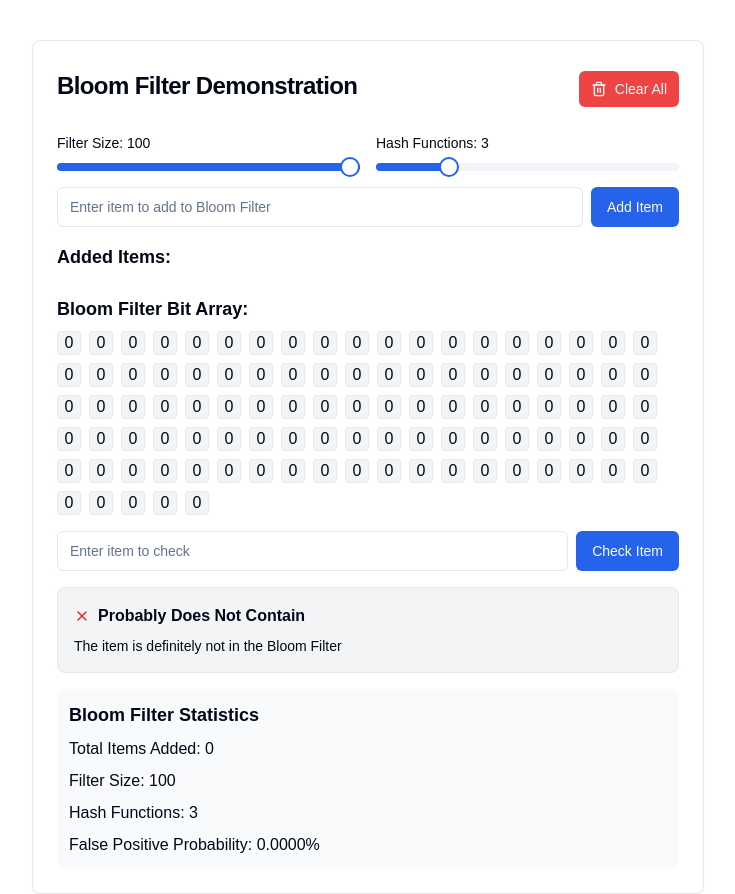
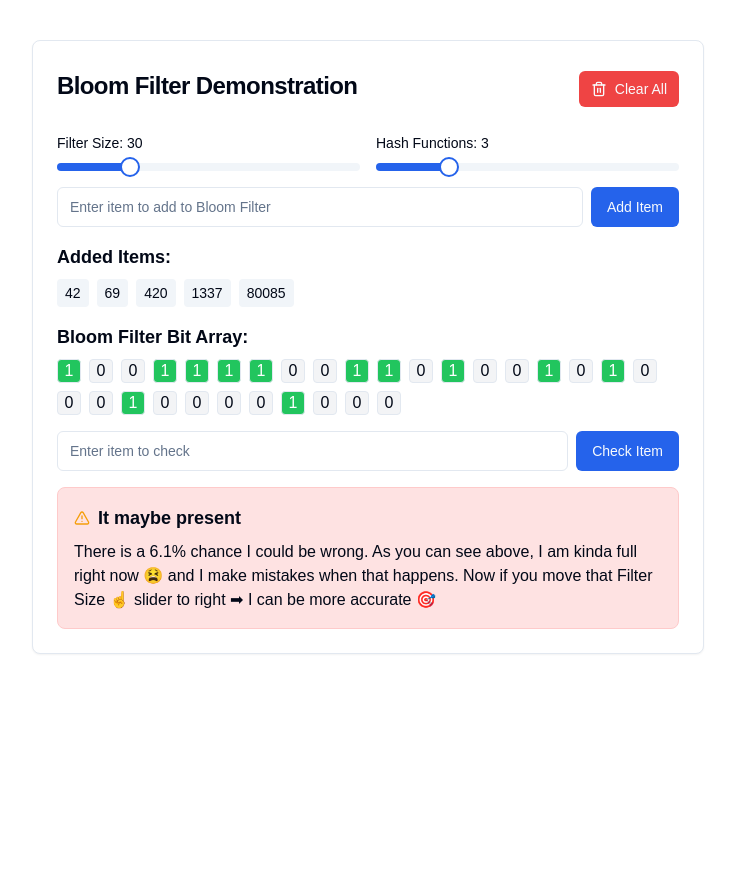
Before and after one commit to Sagyam/tools, a Next.js app: page /bloom-filter in a window 1280 px wide. Both pictures are taken after a click on the button "Check Item". Shown: the whole page, without its empty margins (272-1007 px from the left). After the commit the page ends 800 px from the top, so only its background shows below. Built offline with nearby package versions, Linux system fonts and the light colour scheme.

Commit message:
add personality to bf

```diff
--- a/app/bloom-calculator/bloom-filter-calculator.tsx
+++ b/app/bloom-calculator/bloom-filter-calculator.tsx
@@ -110,7 +110,7 @@ const generateGraphData = (
             ? [10, 100, 1000, 10000, 100000]
             : param === 'm'
               ? [1000, 10000, 100000, 1000000, 10000000]
-              : [1, 2, 3, 4, 5, 6, 7, 8, 9]
+              : [...Array(50).keys()]
 
     range.forEach((value) => {
         let currentN = n,
@@ -209,7 +209,7 @@ const BloomFilterCalculator: React.FC = () => {
     }
 
     return (
-        <Card className="w-full max-w-4xl mx-auto">
+        <Card className="w-full max-w-4xl mx-auto ">
             <CardHeader>
                 <CardTitle>Bloom Filter Calculator</CardTitle>
             </CardHeader>
--- a/app/bloom-filter/page.tsx
+++ b/app/bloom-filter/page.tsx
@@ -6,8 +6,8 @@ import { Card, CardContent, CardHeader, CardTitle } from '@/components/ui/card'
 import { Input } from '@/components/ui/input'
 import { Label } from '@/components/ui/label'
 import { Slider } from '@/components/ui/slider'
-import { Check, Trash2, X } from 'lucide-react'
-import React, { useCallback, useState } from 'react'
+import { Check, Trash2, TriangleAlert } from 'lucide-react'
+import React, { useCallback, useEffect, useState } from 'react'
 
 // Type definitions
 interface BloomFilterParams {
@@ -20,7 +20,7 @@ class BloomFilter {
     private readonly hashFunctions: number
     private readonly bitArray: boolean[]
 
-    constructor({ size = 40, hashFunctions = 3 }: BloomFilterParams = {}) {
+    constructor({ size = 40, hashFunctions = 5 }: BloomFilterParams = {}) {
         this.size = size
         this.hashFunctions = hashFunctions
         this.bitArray = new Array(size).fill(false)
@@ -73,14 +73,20 @@ class BloomFilter {
 }
 
 const BloomFilterDemo: React.FC = () => {
-    const [filterSize, setFilterSize] = useState<number>(100)
+    const [filterSize, setFilterSize] = useState<number>(30)
     const [hashFunctions, setHashFunctions] = useState<number>(3)
 
     const [bloomFilter, setBloomFilter] = useState<BloomFilter>(
         new BloomFilter({ size: filterSize, hashFunctions })
     )
     const [input, setInput] = useState<string>('')
-    const [addedItems, setAddedItems] = useState<string[]>([])
+    const [addedItems, setAddedItems] = useState<string[]>([
+        '42',
+        '69',
+        '420',
+        '1337',
+        '80085',
+    ])
     const [checkItem, setCheckItem] = useState<string>('')
     const [bitArray, setBitArray] = useState<boolean[]>(
         bloomFilter.getBitArray()
@@ -110,8 +116,13 @@ const BloomFilterDemo: React.FC = () => {
                 newBloomFilter.calculateFalseProbability(addedItems.length)
             setFalseProbability(newFalseProbability)
         },
+
         [addedItems, filterSize, hashFunctions]
     )
+
+    useEffect(() => {
+        recreateBloomFilter()
+    }, [])
 
     const handleAddItem = useCallback(() => {
         if (input.trim()) {
@@ -164,7 +175,7 @@ const BloomFilterDemo: React.FC = () => {
     }
 
     return (
-        <div className="max-w-2xl mx-auto space-y-2">
+        <div className="max-w-2xl mx-auto">
             <Card>
                 <CardHeader className="flex flex-row items-center justify-between">
                     <CardTitle>Bloom Filter Demonstration</CardTitle>
@@ -277,40 +288,27 @@ const BloomFilterDemo: React.FC = () => {
                                 <div className="flex items-center justify-between">
                                     <div className="flex items-center gap-2">
                                         {checkResult ? (
+                                            <TriangleAlert className="h-4 w-4 text-amber-500" />
+                                        ) : (
                                             <Check className="h-4 w-4 text-green-600" />
-                                        ) : (
-                                            <X className="h-4 w-4 text-red-600" />
                                         )}
-                                        <span className="font-semibold">
+                                        <span className="font-semibold text-lg">
                                             {checkResult
-                                                ? 'Might Contain'
-                                                : 'Probably Does Not Contain'}
+                                                ? 'It maybe present'
+                                                : 'Definitely not present'}
                                         </span>
                                     </div>
                                 </div>
-                                <AlertDescription className="mt-2">
-                                    {checkResult
-                                        ? 'The item might be in the Bloom Filter (but could be a false positive)'
-                                        : 'The item is definitely not in the Bloom Filter'}
+                                <AlertDescription className="mt-2 text-md">
+                                    {falseProbability > 1 &&
+                                        checkResult &&
+                                        `There is a ${falseProbability.toFixed(1)}% chance I could be wrong. `}
+                                    {falseProbability > 1 &&
+                                        ` As you can see above, I am kinda full right now 😫 and I make mistakes when that happens.
+                                            Now if you move that Filter Size ☝️ slider to right ➡ I can be more accurate 🎯`}
                                 </AlertDescription>
                             </div>
                         )}
-
-                        {/* Bloom Filter Statistics */}
-                        <div className="bg-gray-50 dark:bg-gray-800 p-3 rounded-lg">
-                            <h3 className="text-lg font-semibold mb-2">
-                                Bloom Filter Statistics
-                            </h3>
-                            <div className="space-y-2">
-                                <p>Total Items Added: {addedItems.length}</p>
-                                <p>Filter Size: {filterSize}</p>
-                                <p>Hash Functions: {hashFunctions}</p>
-                                <p>
-                                    False Positive Probability:{' '}
-                                    {falseProbability.toFixed(4)}%
-                                </p>
-                            </div>
-                        </div>
                     </div>
                 </CardContent>
             </Card>
```
